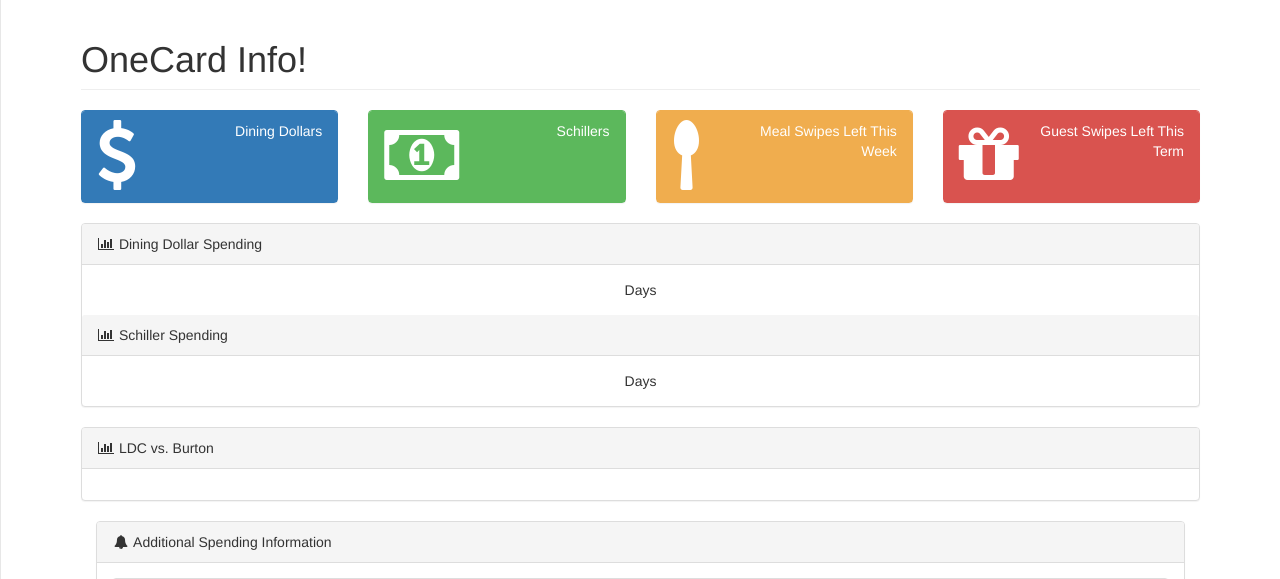
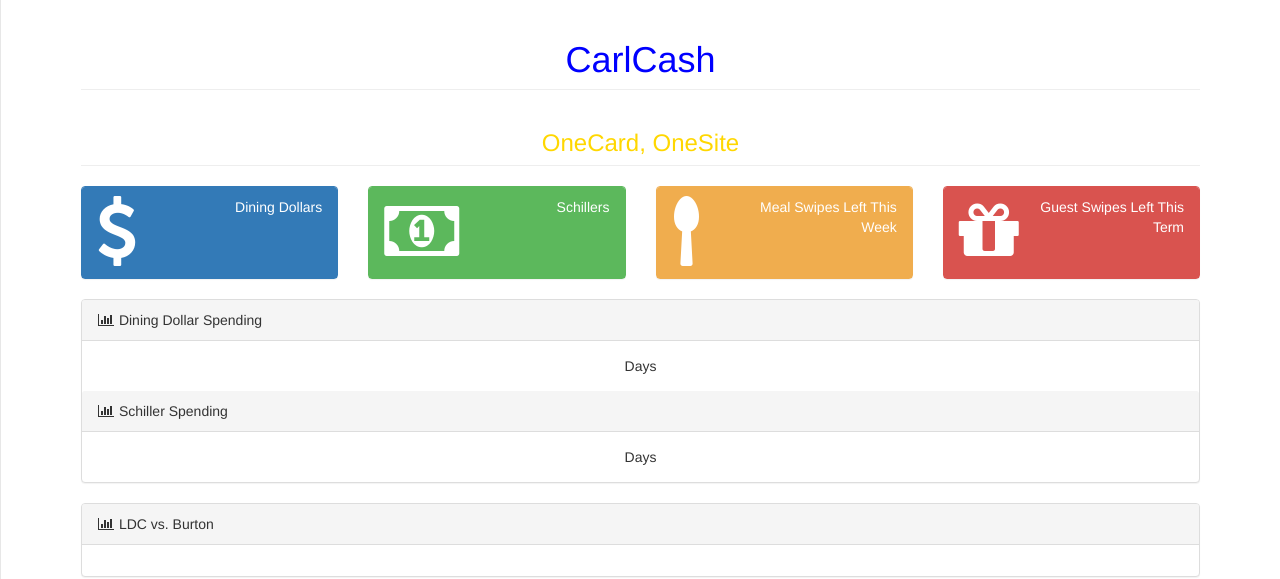
Before and after one commit to simonbilskyrollins/carlcash, a Flask app: template templates/index.html in a window 1280 px wide. Shown: the top 579 px of the page. Run offline with Flask 2, Linux system fonts and the light colour scheme; the template is opened without the code that fills it, so the values that code supplies are empty; some libraries are stand-ins or nearby versions.

Commit message:
Color and Title

```diff
--- a/templates/index.html
+++ b/templates/index.html
@@ -68,7 +68,8 @@
         <div id="page-wrapper">
             <div class="row">
                 <div class="col-lg-12">
-                    <h1 class="page-header">OneCard Info!</h1>
+                    <h1 class="page-header"><center><font color="blue">CarlCash</font></center></h1>
+                    <h3 class="page-header"><center><font color="gold">OneCard, OneSite</font></center></h3>
                 </div>
                 <!-- /.col-lg-12 -->
             </div>
```
